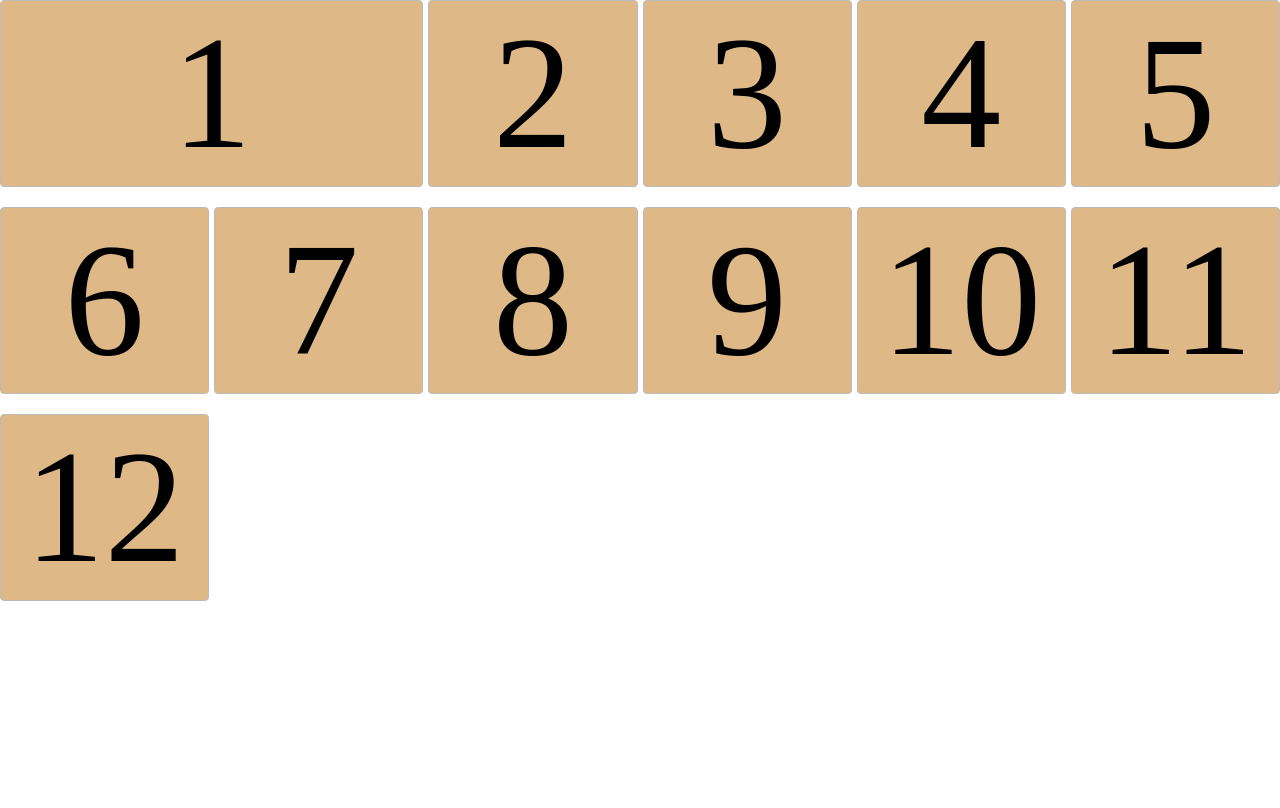
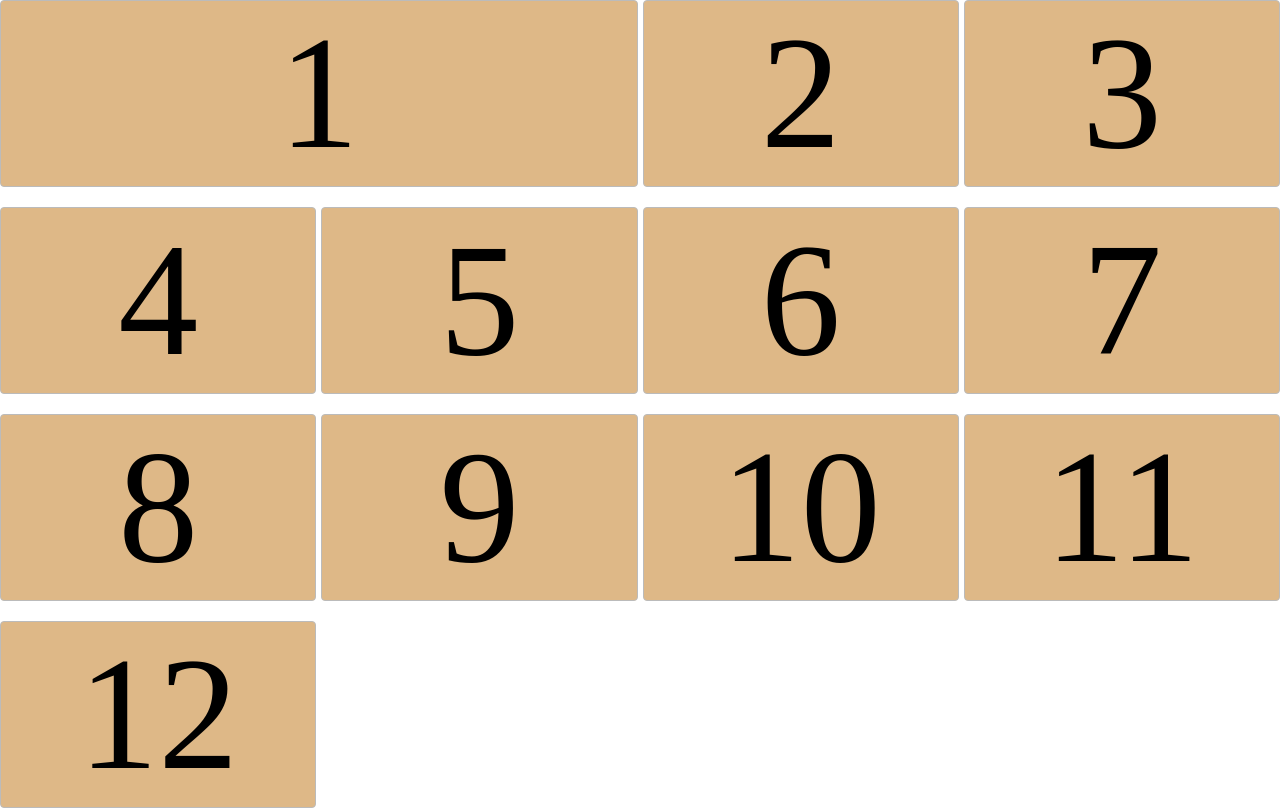
Before and after one commit to Suneel31ms/Udemy, a plain HTML site: page css_grid/index.html in a window 1280 px wide. Drawn offline with Linux system fonts and the light colour scheme.

Commit message:
Create style.css

```diff
--- a/css_grid/style.css
+++ b/css_grid/style.css
@@ -8,8 +8,8 @@
     /* display: subgrid; */
     grid-gap: 20px 5px;
     /* grid-template-columns: 1fr 1fr 2fr; */
-    /* grid-template-columns: repeat(4, 1fr ); */
-     grid-template-columns: repeat(auto-fill, minmax(200px, 1fr));
+     grid-template-columns: repeat(4, 1fr );
+    /* grid-template-columns: repeat(auto-fill, minmax(200px, 1fr)); */
     /* grid-template-columns: auto 1fr 2fr 2fr; */
     grid-template-rows: 1fr;
     /* grid-template: 200px / 400px; */
```
